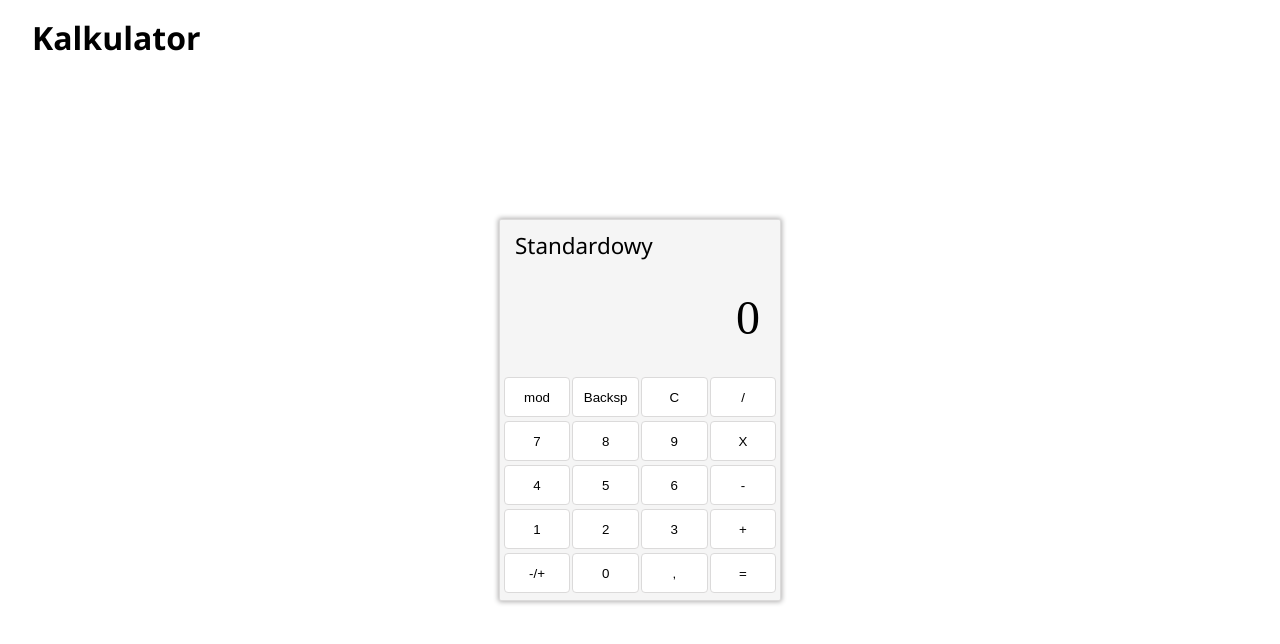
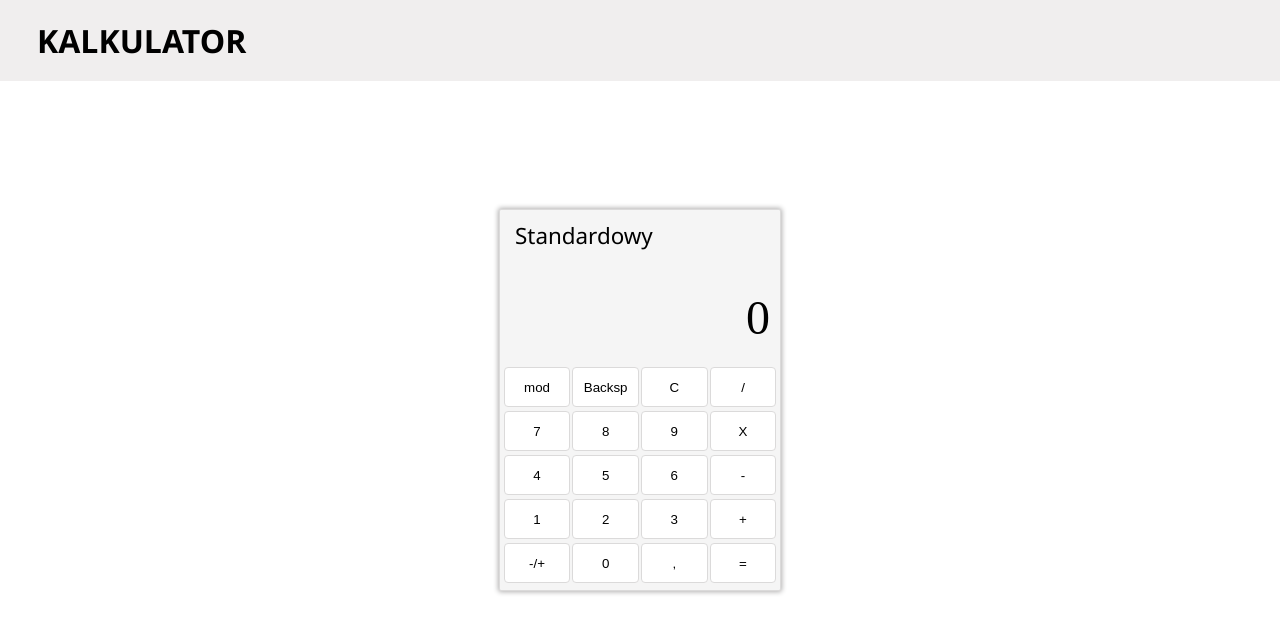
Before and after one commit to Anonymusgc/calculator, a plain HTML site: page index.html in a window 1280 px wide. Drawn offline with Linux system fonts and the light colour scheme.

Commit message:
changing the display

```diff
--- a/style.css
+++ b/style.css
@@ -5,11 +5,16 @@ body{
     height: 100vh; */
     font-family: 'Segoe UI', Tahoma, Geneva, Verdana, sans-serif;
 }
+header{
+    background-color:rgb(240, 238, 238);
+    padding: 3px 5px;
+}
 header h1{
     margin: 0.5em 1em;
+    text-transform: uppercase;
 }
 main {
-    margin-top: 10em;
+    margin-top: 10%;
     display: flex;
     justify-content: center;
     align-items: center;
@@ -31,6 +36,7 @@ main {
     display: flex;
     justify-content: right;
     align-items:flex-end;
+    flex-direction: column;
     /* border: 1px solid grey; */
     font-size: 100%;
 
@@ -39,6 +45,7 @@ main {
     margin: 10px;
     font-size: 3rem;
     font-family: rubik;
+    margin: auto 0 0 0;
 }
 #calcType{
     font-size: 1.4rem;
```
